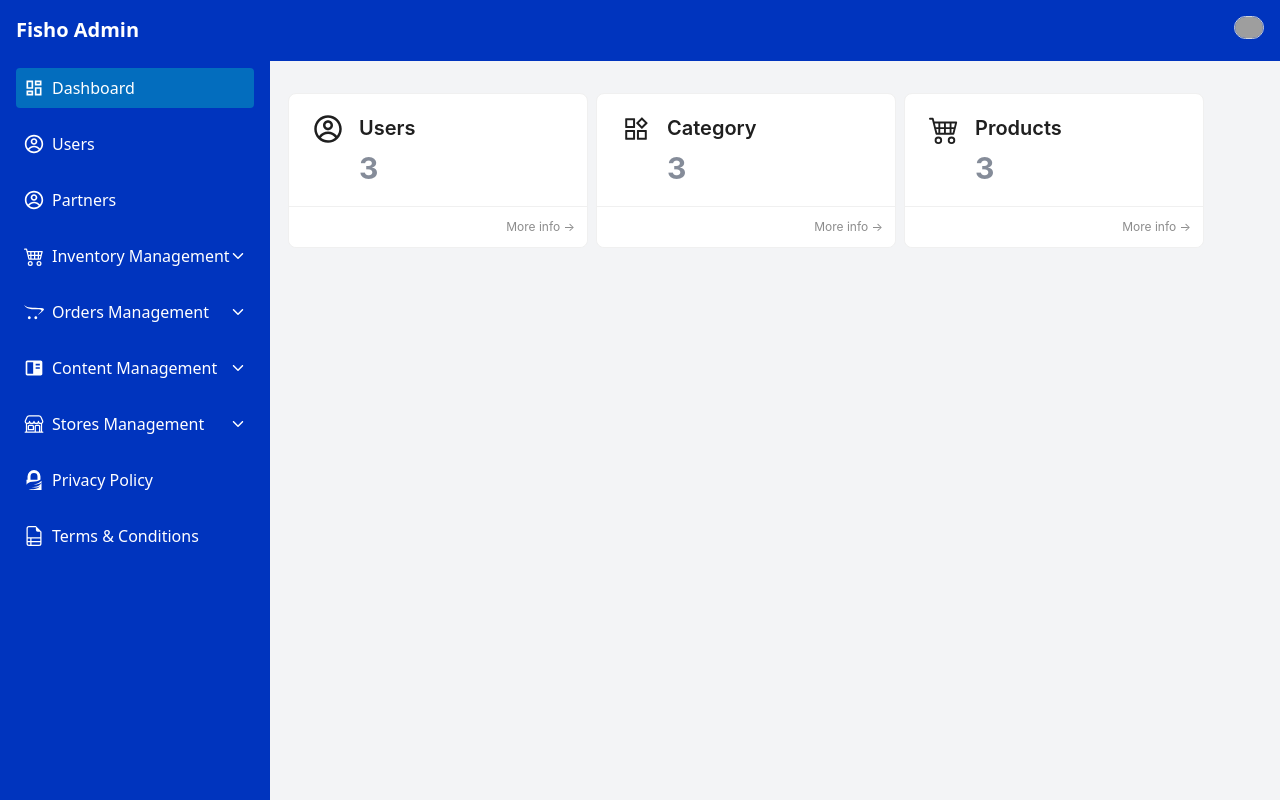
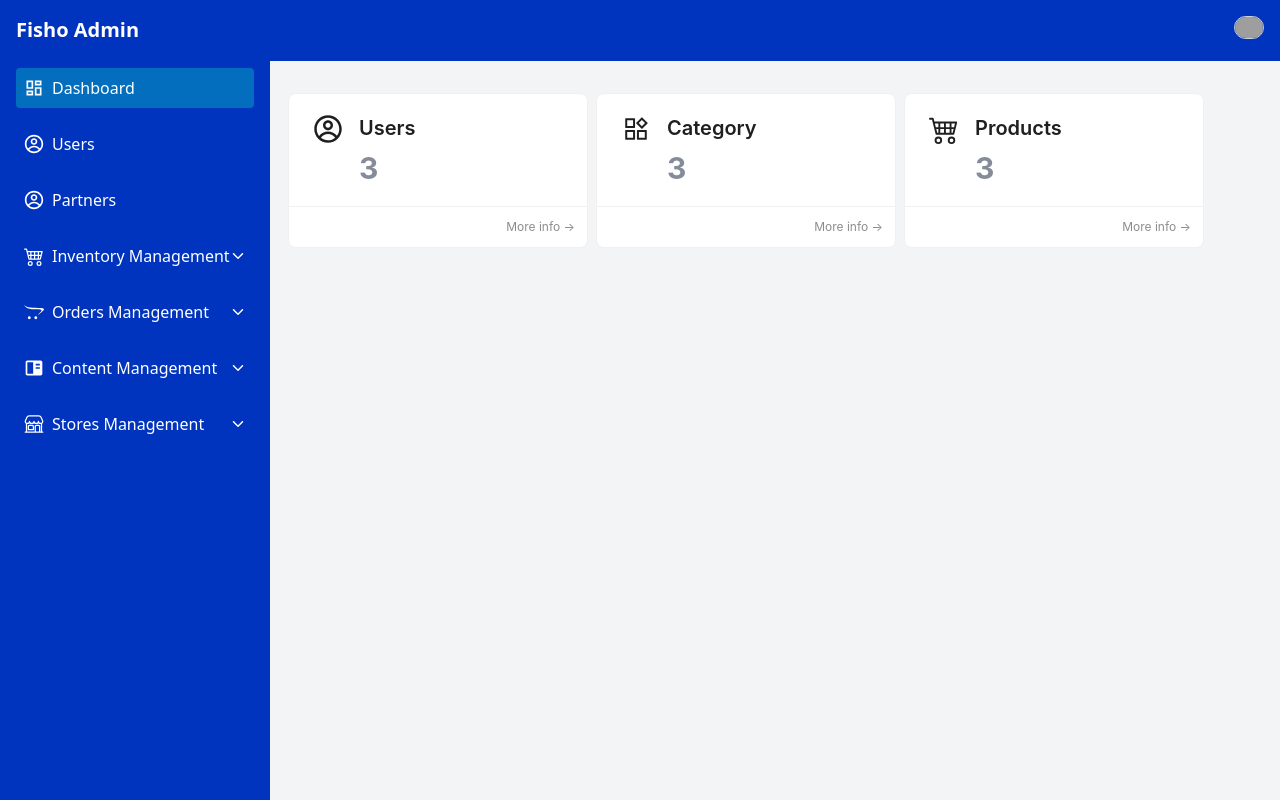
Before and after one commit to siddhant-gore/fisho-admin, a React (Vite) app: page /dashboard in a window 1280 px wide. Built offline with nearby package versions, Linux system fonts and the light colour scheme; sample sign-in values are in the browser's storage; grey boxes are pictures that could not be loaded.

Commit message:
ui update

```diff
--- a/src/Components/Layout/Layout.jsx
+++ b/src/Components/Layout/Layout.jsx
@@ -94,6 +94,10 @@ const Layout = ({ children }) => {
 
           <CollapsibleMenu icon={BiSolidBookContent} label="Content Management" menuKey="content">
             <MenuItem icon={() => <div />} label="Banners" path="/content/banners" />
+
+          <MenuItem icon={()=><div/>} label="Privacy Policy" path="/privacy_policy" />
+          <MenuItem icon={()=><div/>} label="Terms & Conditions" path="/terms_conditions" />
+
           </CollapsibleMenu>
 
           <CollapsibleMenu icon={IoStorefrontOutline} label="Stores Management" menuKey="stores">
@@ -102,8 +106,6 @@ const Layout = ({ children }) => {
             <MenuItem icon={() => <div />} label="Store Billing" path="/store-billing" />
           </CollapsibleMenu>
 
-          <MenuItem icon={SiGnuprivacyguard} label="Privacy Policy" path="/privacy_policy" />
-          <MenuItem icon={BsFileEarmarkRuled} label="Terms & Conditions" path="/terms_conditions" />
         </ul>
       </div>
 
--- a/src/Pages/Store Management/AddStoreProducts.jsx
+++ b/src/Pages/Store Management/AddStoreProducts.jsx
@@ -191,7 +191,7 @@ export default function AddProductToStore() {
             </span>
           </Form.Item>
 
-          <Form.Item>
+          {/* <Form.Item>
             <Checkbox
               checked={formData.express_del}
               onChange={(e) =>
@@ -217,7 +217,7 @@ export default function AddProductToStore() {
             >
               Available in Stock
             </Checkbox>
-          </Form.Item>
+          </Form.Item> */}
 
           <Form.Item>
             <Button
```
